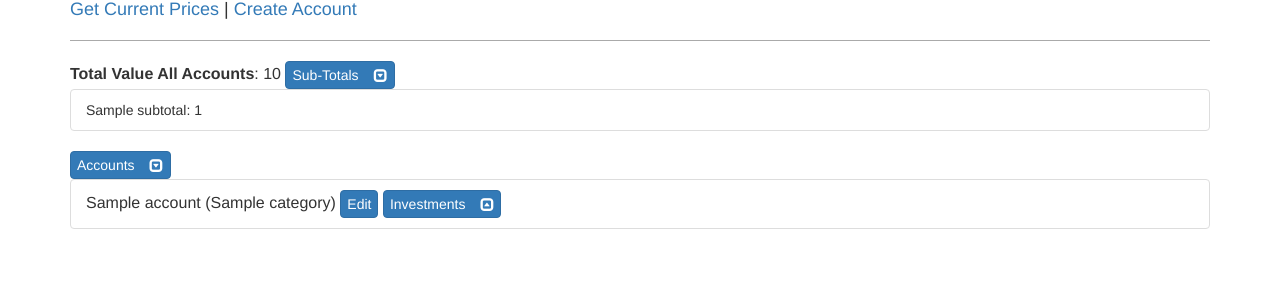
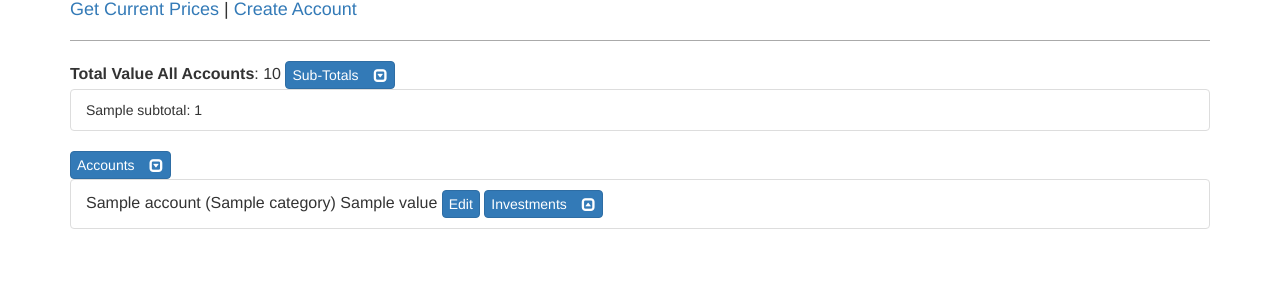
Before and after one commit to ezetter/ez_finance_flask, a Python web app: template webapp/templates/index.html in a window 1280 px wide. Shown: the top 300 px of the page. Run offline with Jinja, Linux system fonts and the light colour scheme; the template is opened without the code that fills it: most values are stand-ins (such as "Sample title", 1, 10 or a date in 2020); some libraries are stand-ins or nearby versions.

Commit message:
Move account totals in index to account title lines.

```diff
--- a/webapp/templates/index.html
+++ b/webapp/templates/index.html
@@ -32,7 +32,7 @@
             {% for account in accounts %}
             <li class="list-group-item">
                 <h4 class="panel-title">
-                    {{account.name}} ({{account.category}})
+                    {{account.name}} ({{account.category}}) {{account.value()}}
                     <a class="btn btn-primary btn-ez" href="{{ url_for('.edit', account_id=account.id) }}">Edit</a>
                     <button type="button" class="btn btnc btn-primary btn-ez collapsed" data-toggle="collapse"
                             data-target="#collapse{{account.id}}">Investments
@@ -55,7 +55,6 @@
                             {% endfor %}
                         </ul>
                     </ul>
-                    <b>Total Account Value: </b>{{account.value()}}
                 </div>
             </li>
             {% endfor %}
```
